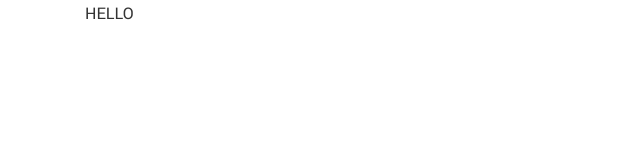
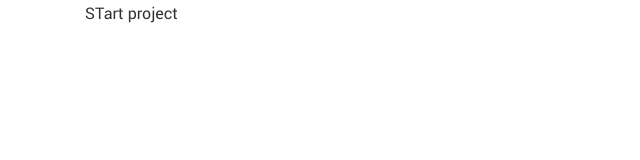
Before and after one commit to mihailinkai/test-project, a website: page app/index.html in a window 1280 px wide. Shown: the full height of the page, 0-640 px from the left. Drawn offline with Linux system fonts and the light colour scheme.

Commit message:
настроила gulp сборку и начала проект

```diff
--- a/app/index.html
+++ b/app/index.html
@@ -32,7 +32,7 @@
 <div class="container">
 
 
-	HELLO
+STart project
 </div>
 
 	<script src="js/scripts.min.js"></script>
```
